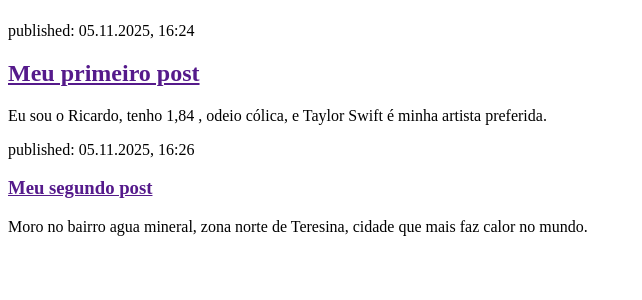
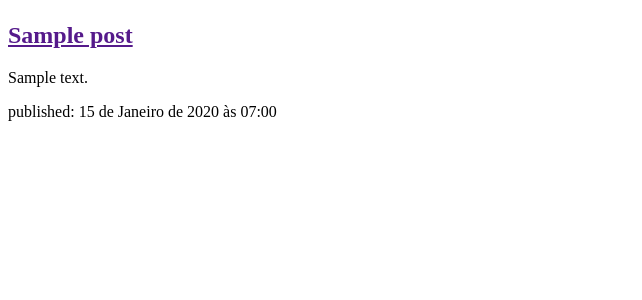
Before and after one commit to ricsouzavi/my-first-blog, a Django app: page / in a window 1280 px wide. Shown: the part 58-358 px from the top of the page, without its empty margins (0-642 px from the left). Run offline with Django 5.2, Linux system fonts and the light colour scheme; tables that the repository leaves empty hold one stand-in row (values such as "Sample post").

Commit message:
Modifiquei templates para mostrar posts da base de dados

```diff
--- a/blog/templates/blog/post_list.html
+++ b/blog/templates/blog/post_list.html
@@ -8,18 +8,21 @@
             <h1><a href="/">Blog do Ricardo</a></h1>
         </header>
 
-        <article>
-            <time>published: 05.11.2025, 16:24</time>
-            <h2><a href="">Meu primeiro post</a></h2>
-            <p>Eu sou o Ricardo, tenho 1,84 , odeio cólica, e Taylor Swift é minha artista preferida.</p>
-        </article>
+        {% for post in posts%}
+            <article>
+                <h2><a href="">{{ post.title }}</a></h2>
+                <p>{{ post.text|linebreaksbr }}</p>
+                <time>published: {{ post.published_date }}</time>
+                <br>
+            </article>
+        {% endfor %}
 
+        <!--
         <article>
             <time>published: 05.11.2025, 16:26</time>
             <h3><a href="">Meu segundo post</a></h3>
             <p>Moro no bairro agua mineral, zona norte de Teresina, cidade que mais faz calor no mundo.</p>
         </article>
-        <!--
         <h1>Eu sou importante</h1>
         <h2>Eu sou o segundo mais importante</h2>
         <h3>Eu o terceiro</h3>
--- a/blog/views.py
+++ b/blog/views.py
@@ -1,5 +1,8 @@
 from django.shortcuts import render
+from django.utils import timezone
+from .models import Post
 
 # Create your views here.
 def post_list(request):
-    return render(request, 'blog/post_list.html', {})
+    posts = Post.objects.filter(published_date__lte=timezone.now()).order_by('published_date')
+    return render(request, 'blog/post_list.html', {'posts' : posts})
```
